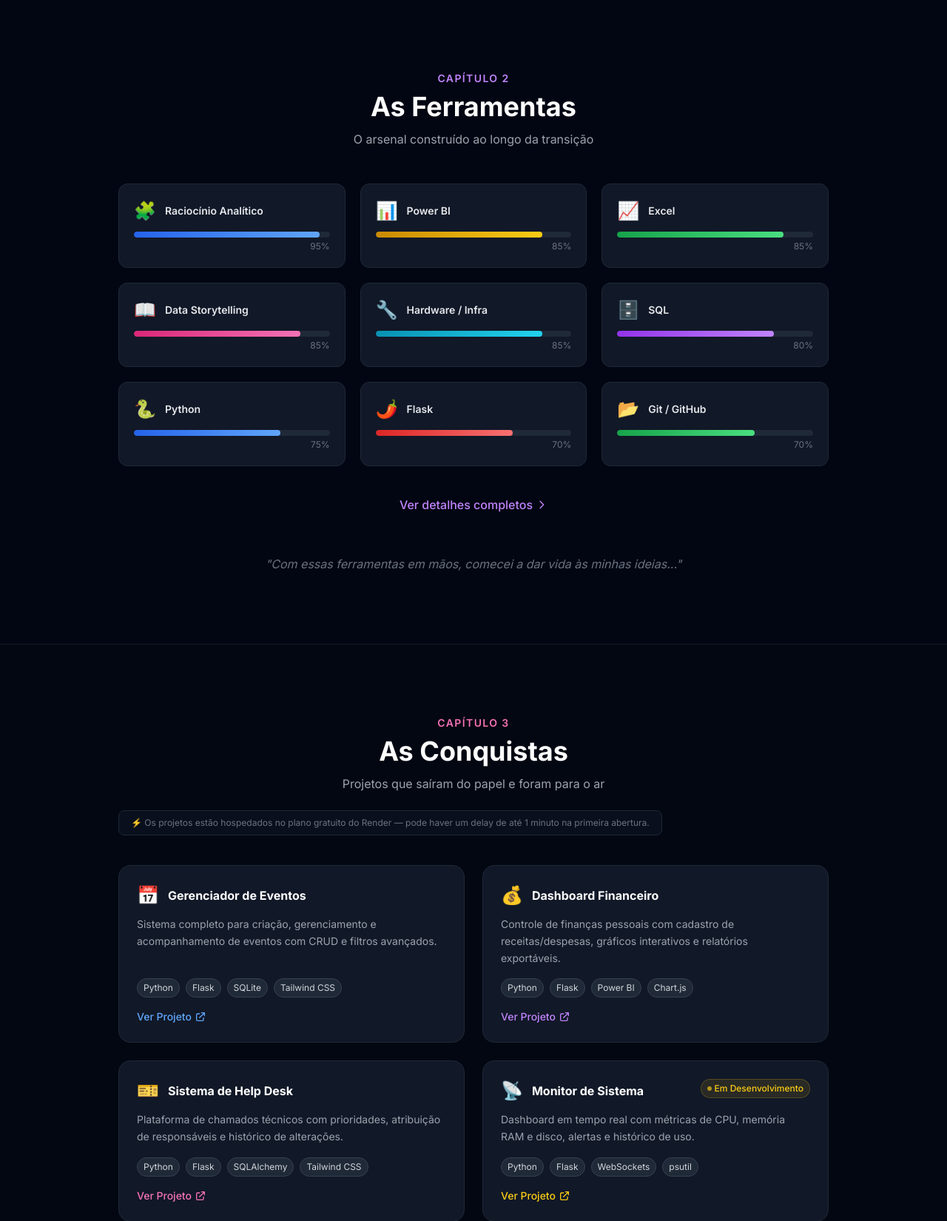
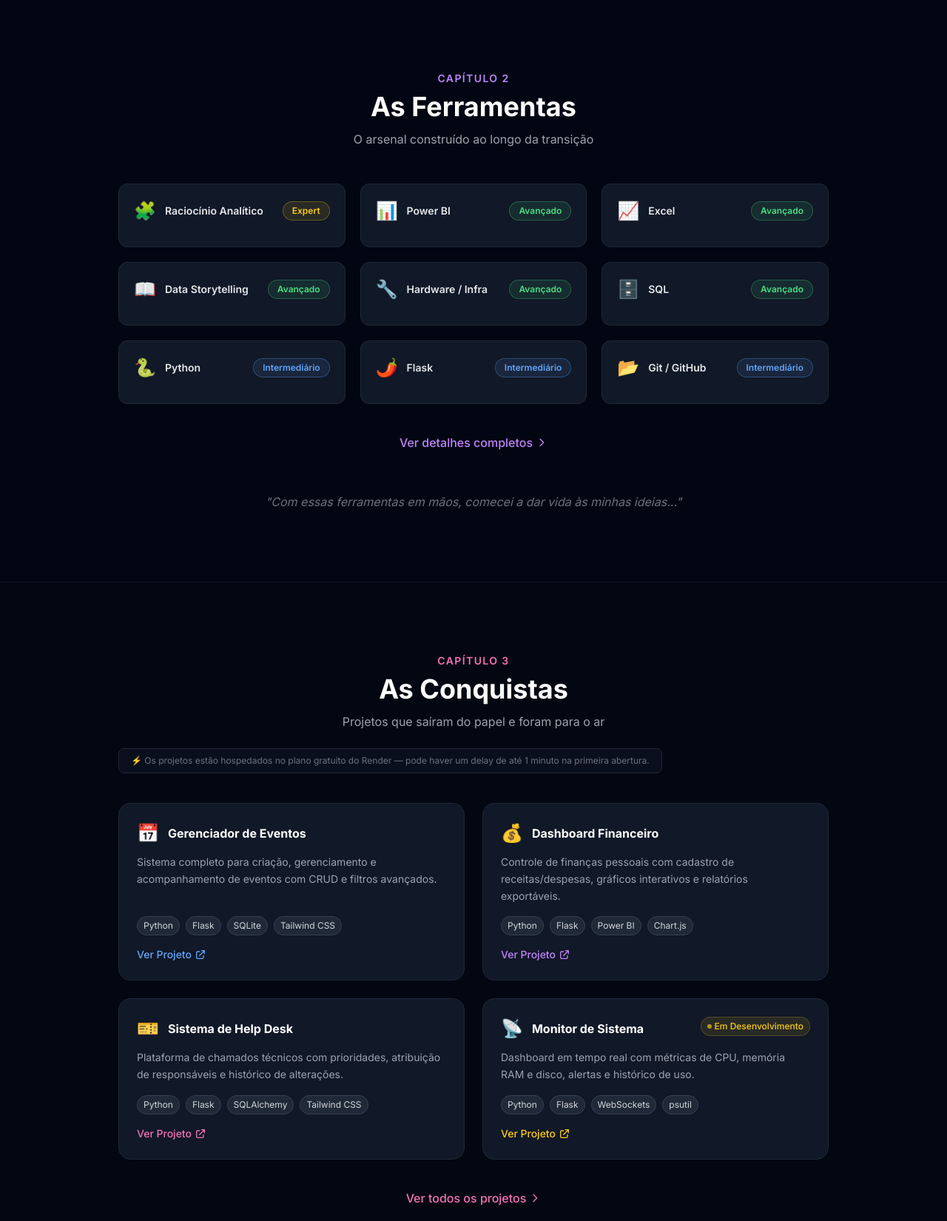
Before and after one commit to Beto2024/robertofausto.com.br, a Flask app: page / in a window 1280 px wide. Shown: the part 1758-3408 px from the top of the page at 74% size. Run offline with Flask 3, Linux system fonts and the light colour scheme; data comes from the database, SQL or seed files in the repository; some libraries are stand-ins or nearby versions.

Commit message:
feat: replace progress bars with level badges in ferramentas section of index.html
Co-authored-by: Beto2024 <156013866+Beto2024@users.noreply.github.com>
Agent-Logs-Url: https://github.com/Beto2024/robertofausto.com.br/sessions/4f519966-ae37-4491-8e33-a66d0f94cbfc

```diff
--- a/templates/index.html
+++ b/templates/index.html
@@ -146,116 +146,105 @@
         </div>
 
         <!-- Grid de habilidades compactas -->
-        <!-- Nota: as barras de progresso são animadas por main.js via IntersectionObserver,
-             lendo o atributo data-width e aplicando como largura CSS ao entrar na viewport -->
         <div class="grid grid-cols-1 sm:grid-cols-2 lg:grid-cols-3 gap-5 stagger-container">
 
             <!-- Raciocínio Analítico -->
-            <article class="stagger-item bg-gray-900 border border-gray-800 rounded-xl p-5 hover:border-blue-500/40 transition-colors duration-300">
-                <div class="flex items-center gap-3 mb-3">
+            <article class="stagger-item bg-gray-900 border border-gray-800 rounded-xl p-5 hover:border-yellow-500/40 transition-colors duration-300">
+                <div class="flex items-center justify-between mb-3">
+                    <div class="flex items-center gap-3">
                         <span class="text-2xl" aria-hidden="true">🧩</span>
                         <span class="text-sm font-semibold text-gray-200">{{ _('Raciocínio Analítico') }}</span>
                     </div>
-                <div class="h-2 bg-gray-800 rounded-full overflow-hidden">
-                    <div class="progress-bar-fill h-full rounded-full bg-gradient-to-r from-blue-600 to-blue-400" data-width="95%" role="progressbar" aria-valuenow="95" aria-valuemin="0" aria-valuemax="100" aria-label="{{ _('Raciocínio Analítico') }}: 95%"></div>
+                    <span class="text-xs font-semibold px-3 py-1 rounded-full text-yellow-400 bg-yellow-400/10 border border-yellow-400/30">{{ _('Expert') }}</span>
                 </div>
-                <p class="text-right text-xs text-gray-500 mt-1">95%</p>
             </article>
 
             <!-- Power BI -->
-            <article class="stagger-item bg-gray-900 border border-gray-800 rounded-xl p-5 hover:border-yellow-500/40 transition-colors duration-300">
-                <div class="flex items-center gap-3 mb-3">
+            <article class="stagger-item bg-gray-900 border border-gray-800 rounded-xl p-5 hover:border-green-500/40 transition-colors duration-300">
+                <div class="flex items-center justify-between mb-3">
+                    <div class="flex items-center gap-3">
                         <span class="text-2xl" aria-hidden="true">📊</span>
                         <span class="text-sm font-semibold text-gray-200">Power BI</span>
                     </div>
-                <div class="h-2 bg-gray-800 rounded-full overflow-hidden">
-                    <div class="progress-bar-fill h-full rounded-full bg-gradient-to-r from-yellow-600 to-yellow-400" data-width="85%" role="progressbar" aria-valuenow="85" aria-valuemin="0" aria-valuemax="100" aria-label="Power BI: 85%"></div>
+                    <span class="text-xs font-semibold px-3 py-1 rounded-full text-green-400 bg-green-400/10 border border-green-400/30">{{ _('Avançado') }}</span>
                 </div>
-                <p class="text-right text-xs text-gray-500 mt-1">85%</p>
             </article>
 
             <!-- Excel -->
             <article class="stagger-item bg-gray-900 border border-gray-800 rounded-xl p-5 hover:border-green-500/40 transition-colors duration-300">
-                <div class="flex items-center gap-3 mb-3">
+                <div class="flex items-center justify-between mb-3">
+                    <div class="flex items-center gap-3">
                         <span class="text-2xl" aria-hidden="true">📈</span>
                         <span class="text-sm font-semibold text-gray-200">Excel</span>
                     </div>
-                <div class="h-2 bg-gray-800 rounded-full overflow-hidden">
-                    <div class="progress-bar-fill h-full rounded-full bg-gradient-to-r from-green-600 to-green-400" data-width="85%" role="progressbar" aria-valuenow="85" aria-valuemin="0" aria-valuemax="100" aria-label="Excel: 85%"></div>
+                    <span class="text-xs font-semibold px-3 py-1 rounded-full text-green-400 bg-green-400/10 border border-green-400/30">{{ _('Avançado') }}</span>
                 </div>
-                <p class="text-right text-xs text-gray-500 mt-1">85%</p>
             </article>
 
             <!-- Data Storytelling -->
-            <article class="stagger-item bg-gray-900 border border-gray-800 rounded-xl p-5 hover:border-pink-500/40 transition-colors duration-300">
-                <div class="flex items-center gap-3 mb-3">
+            <article class="stagger-item bg-gray-900 border border-gray-800 rounded-xl p-5 hover:border-green-500/40 transition-colors duration-300">
+                <div class="flex items-center justify-between mb-3">
+                    <div class="flex items-center gap-3">
                         <span class="text-2xl" aria-hidden="true">📖</span>
                         <span class="text-sm font-semibold text-gray-200">Data Storytelling</span>
                     </div>
-                <div class="h-2 bg-gray-800 rounded-full overflow-hidden">
-                    <div class="progress-bar-fill h-full rounded-full bg-gradient-to-r from-pink-600 to-pink-400" data-width="85%" role="progressbar" aria-valuenow="85" aria-valuemin="0" aria-valuemax="100" aria-label="Data Storytelling: 85%"></div>
+                    <span class="text-xs font-semibold px-3 py-1 rounded-full text-green-400 bg-green-400/10 border border-green-400/30">{{ _('Avançado') }}</span>
                 </div>
-                <p class="text-right text-xs text-gray-500 mt-1">85%</p>
             </article>
 
             <!-- Hardware / Infra -->
-            <article class="stagger-item bg-gray-900 border border-gray-800 rounded-xl p-5 hover:border-cyan-500/40 transition-colors duration-300">
-                <div class="flex items-center gap-3 mb-3">
+            <article class="stagger-item bg-gray-900 border border-gray-800 rounded-xl p-5 hover:border-green-500/40 transition-colors duration-300">
+                <div class="flex items-center justify-between mb-3">
+                    <div class="flex items-center gap-3">
                         <span class="text-2xl" aria-hidden="true">🔧</span>
                         <span class="text-sm font-semibold text-gray-200">Hardware / Infra</span>
                     </div>
-                <div class="h-2 bg-gray-800 rounded-full overflow-hidden">
-                    <div class="progress-bar-fill h-full rounded-full bg-gradient-to-r from-cyan-600 to-cyan-400" data-width="85%" role="progressbar" aria-valuenow="85" aria-valuemin="0" aria-valuemax="100" aria-label="Hardware / Infra: 85%"></div>
+                    <span class="text-xs font-semibold px-3 py-1 rounded-full text-green-400 bg-green-400/10 border border-green-400/30">{{ _('Avançado') }}</span>
                 </div>
-                <p class="text-right text-xs text-gray-500 mt-1">85%</p>
             </article>
 
             <!-- SQL -->
-            <article class="stagger-item bg-gray-900 border border-gray-800 rounded-xl p-5 hover:border-purple-500/40 transition-colors duration-300">
-                <div class="flex items-center gap-3 mb-3">
+            <article class="stagger-item bg-gray-900 border border-gray-800 rounded-xl p-5 hover:border-green-500/40 transition-colors duration-300">
+                <div class="flex items-center justify-between mb-3">
+                    <div class="flex items-center gap-3">
                         <span class="text-2xl" aria-hidden="true">🗄️</span>
                         <span class="text-sm font-semibold text-gray-200">SQL</span>
                     </div>
-                <div class="h-2 bg-gray-800 rounded-full overflow-hidden">
-                    <div class="progress-bar-fill h-full rounded-full bg-gradient-to-r from-purple-600 to-purple-400" data-width="80%" role="progressbar" aria-valuenow="80" aria-valuemin="0" aria-valuemax="100" aria-label="SQL: 80%"></div>
+                    <span class="text-xs font-semibold px-3 py-1 rounded-full text-green-400 bg-green-400/10 border border-green-400/30">{{ _('Avançado') }}</span>
                 </div>
-                <p class="text-right text-xs text-gray-500 mt-1">80%</p>
             </article>
 
             <!-- Python -->
             <article class="stagger-item bg-gray-900 border border-gray-800 rounded-xl p-5 hover:border-blue-500/40 transition-colors duration-300">
-                <div class="flex items-center gap-3 mb-3">
+                <div class="flex items-center justify-between mb-3">
+                    <div class="flex items-center gap-3">
                         <span class="text-2xl" aria-hidden="true">🐍</span>
                         <span class="text-sm font-semibold text-gray-200">Python</span>
                     </div>
-                <div class="h-2 bg-gray-800 rounded-full overflow-hidden">
-                    <div class="progress-bar-fill h-full rounded-full bg-gradient-to-r from-blue-600 to-blue-400" data-width="75%" role="progressbar" aria-valuenow="75" aria-valuemin="0" aria-valuemax="100" aria-label="Python: 75%"></div>
+                    <span class="text-xs font-semibold px-3 py-1 rounded-full text-blue-400 bg-blue-400/10 border border-blue-400/30">{{ _('Intermediário') }}</span>
                 </div>
-                <p class="text-right text-xs text-gray-500 mt-1">75%</p>
             </article>
 
             <!-- Flask -->
-            <article class="stagger-item bg-gray-900 border border-gray-800 rounded-xl p-5 hover:border-red-500/40 transition-colors duration-300">
-                <div class="flex items-center gap-3 mb-3">
+            <article class="stagger-item bg-gray-900 border border-gray-800 rounded-xl p-5 hover:border-blue-500/40 transition-colors duration-300">
+                <div class="flex items-center justify-between mb-3">
+                    <div class="flex items-center gap-3">
                         <span class="text-2xl" aria-hidden="true">🌶️</span>
                         <span class="text-sm font-semibold text-gray-200">Flask</span>
                     </div>
-                <div class="h-2 bg-gray-800 rounded-full overflow-hidden">
-                    <div class="progress-bar-fill h-full rounded-full bg-gradient-to-r from-red-600 to-red-400" data-width="70%" role="progressbar" aria-valuenow="70" aria-valuemin="0" aria-valuemax="100" aria-label="Flask: 70%"></div>
+                    <span class="text-xs font-semibold px-3 py-1 rounded-full text-blue-400 bg-blue-400/10 border border-blue-400/30">{{ _('Intermediário') }}</span>
                 </div>
-                <p class="text-right text-xs text-gray-500 mt-1">70%</p>
             </article>
 
             <!-- Git / GitHub -->
-            <article class="stagger-item bg-gray-900 border border-gray-800 rounded-xl p-5 hover:border-green-500/40 transition-colors duration-300">
-                <div class="flex items-center gap-3 mb-3">
+            <article class="stagger-item bg-gray-900 border border-gray-800 rounded-xl p-5 hover:border-blue-500/40 transition-colors duration-300">
+                <div class="flex items-center justify-between mb-3">
+                    <div class="flex items-center gap-3">
                         <span class="text-2xl" aria-hidden="true">📂</span>
                         <span class="text-sm font-semibold text-gray-200">Git / GitHub</span>
                     </div>
-                <div class="h-2 bg-gray-800 rounded-full overflow-hidden">
-                    <div class="progress-bar-fill h-full rounded-full bg-gradient-to-r from-green-600 to-green-400" data-width="70%" role="progressbar" aria-valuenow="70" aria-valuemin="0" aria-valuemax="100" aria-label="Git / GitHub: 70%"></div>
+                    <span class="text-xs font-semibold px-3 py-1 rounded-full text-blue-400 bg-blue-400/10 border border-blue-400/30">{{ _('Intermediário') }}</span>
                 </div>
-                <p class="text-right text-xs text-gray-500 mt-1">70%</p>
             </article>
 
         </div>
```
Lines whose indentation alone changed are shown as unchanged.
